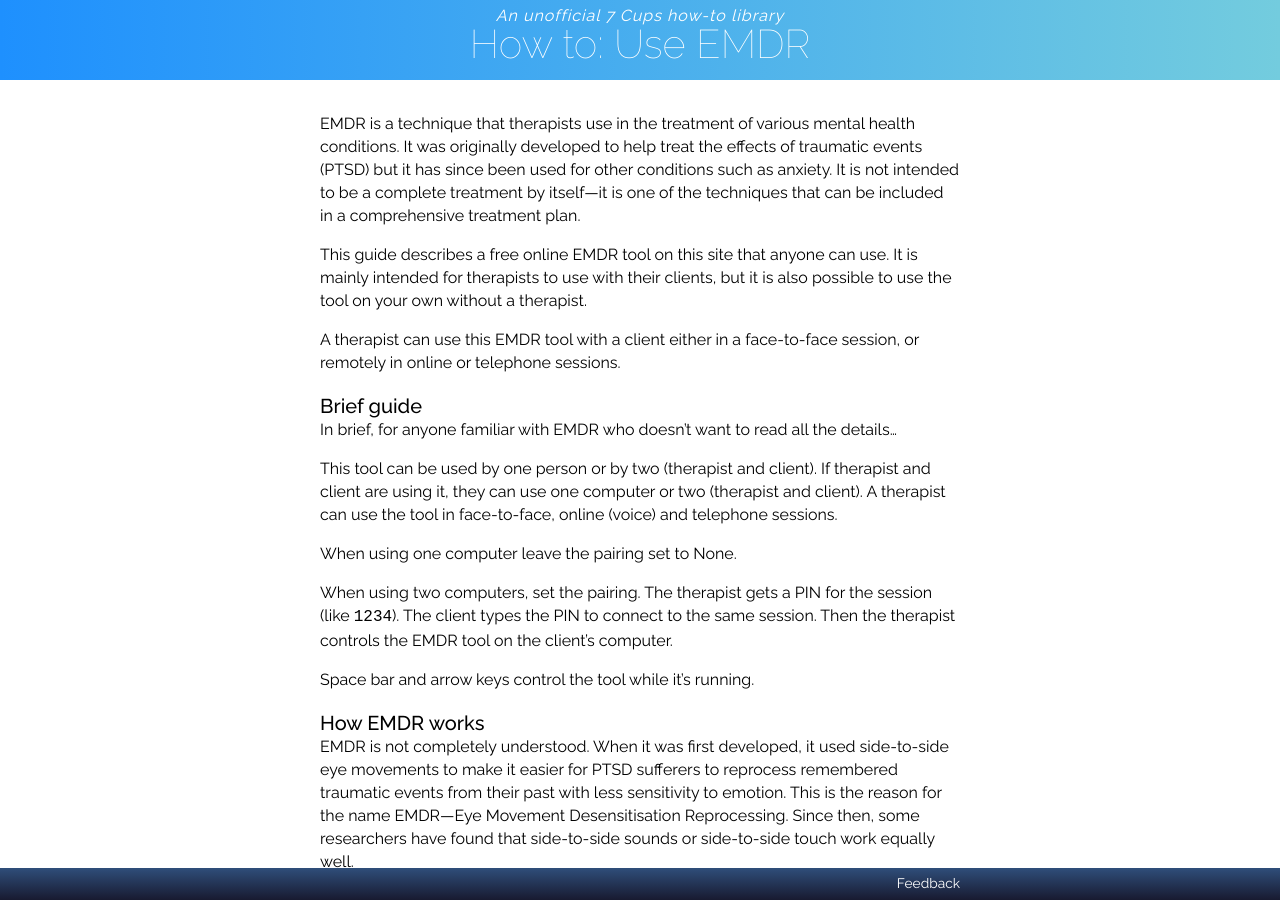
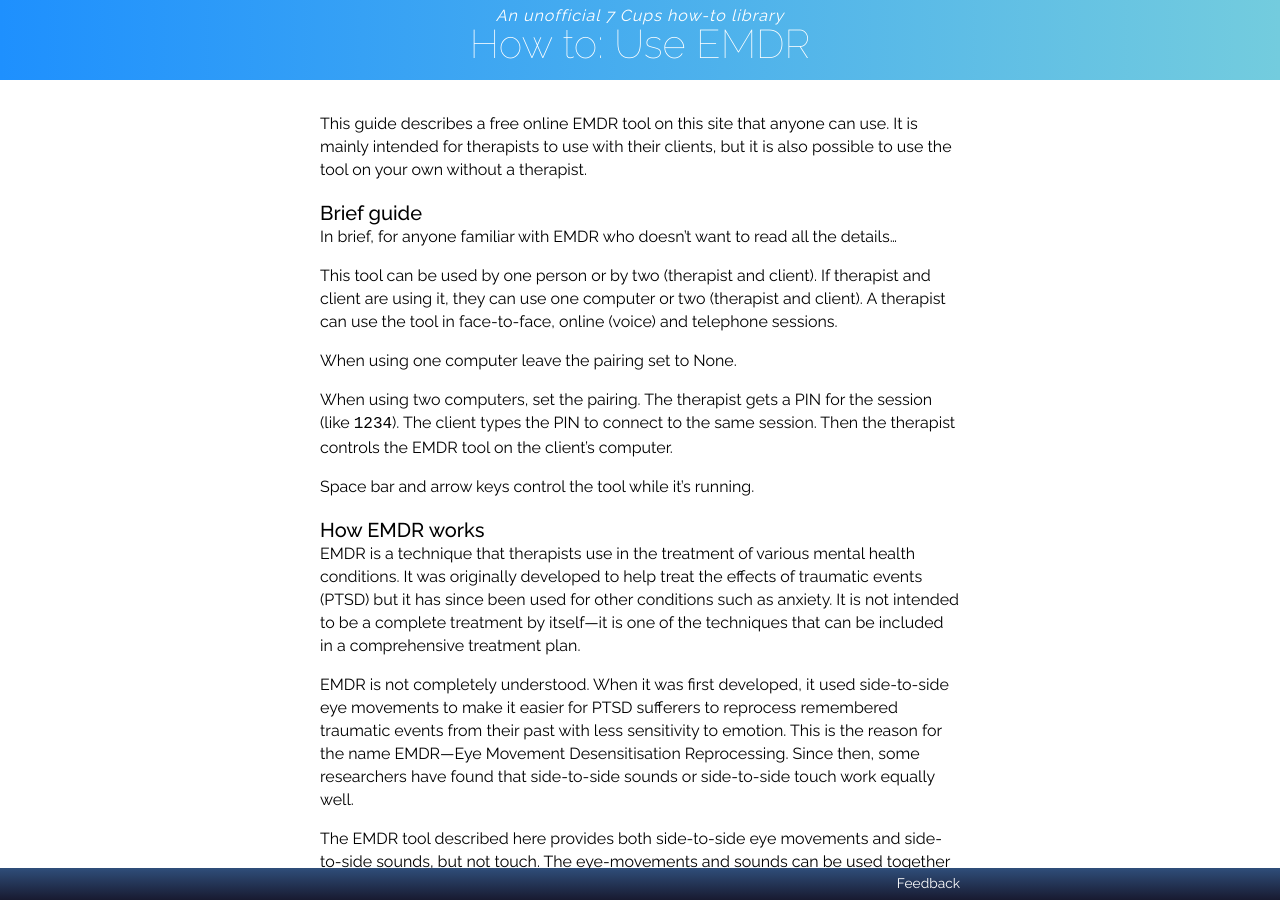
Before and after one commit to RarelyCharlie/rarelycharlie.github.io, a Jekyll site: the page built from _draft/emdrinfo.md, in a window 1280 px wide and 900 px high. Built offline with Jekyll 4.4.1, drawn with Linux system fonts in a browser that asks for light colours.

Commit message:
rearrange

```diff
--- a/_draft/emdrinfo.md
+++ b/_draft/emdrinfo.md
@@ -3,11 +3,7 @@ layout: howto
 title: Use EMDR
 feedback: https://www.7cups.com/@RarelyCharlie
 ---
-EMDR is a technique that therapists use in the treatment of various mental health conditions. It was originally developed to help treat the effects of traumatic events (PTSD) but it has since been used for other conditions such as anxiety. It is not intended to be a complete treatment by itself—it is one of the techniques that can be included in a comprehensive treatment plan.
-
 This guide describes a free online EMDR tool on this site that anyone can use.  It is mainly intended for therapists to use with their clients, but it is also possible to use the tool on your own without a therapist.
-
-A therapist can use this EMDR tool with a client either in a face-to-face session, or remotely in online or telephone sessions.
 
 ### Brief guide
 
```
Also changed, not shown: other parts of _draft/emdrinfo.md (+2 -0 lines).
